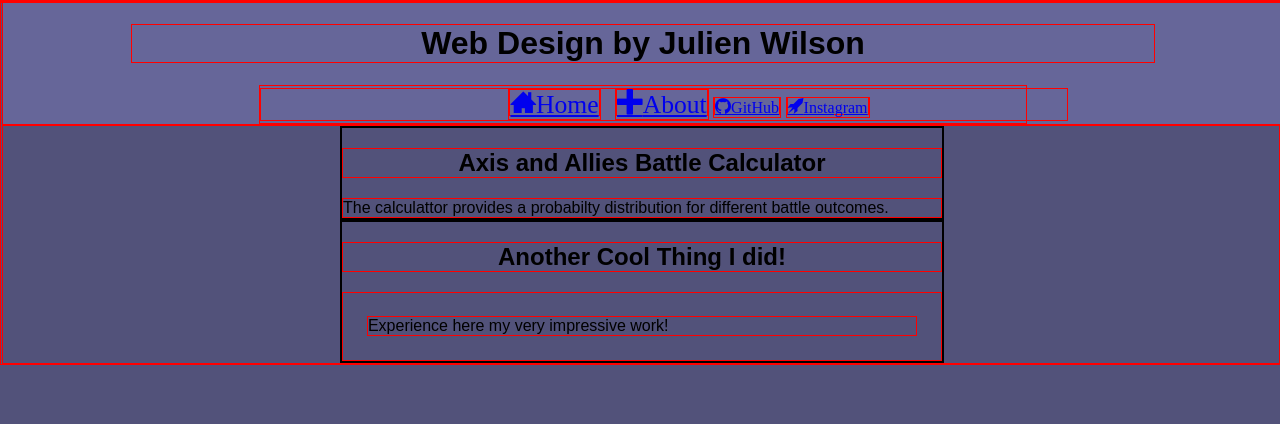
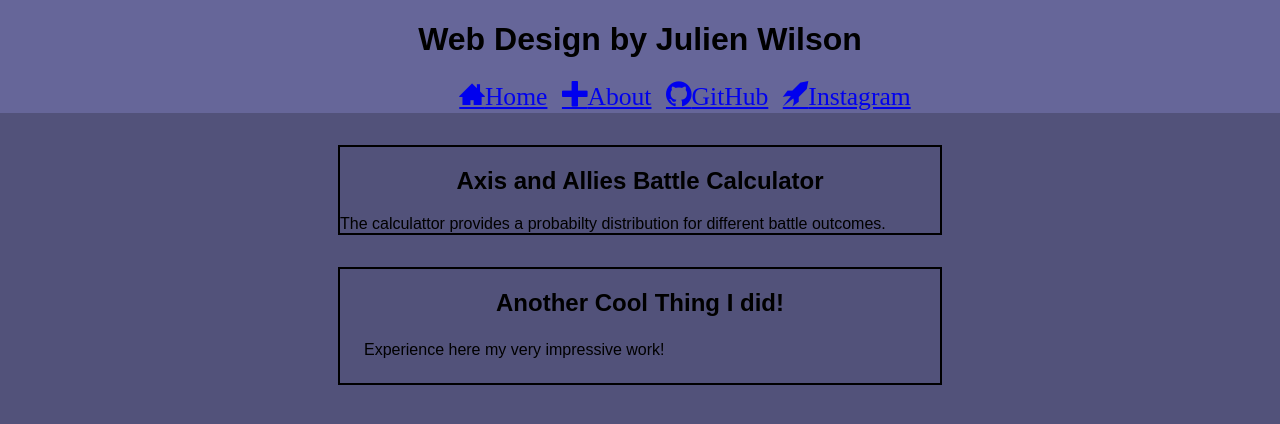
Before and after one commit to julienawilson/portfolio, a plain HTML site: page index.html in a window 1280 px wide. Drawn offline with nearby package versions, Linux system fonts and the light colour scheme; files whose address does not match are found by name.

Commit message:
added a category attribute to each article and made the nav buttons the same size

```diff
--- a/index.html
+++ b/index.html
@@ -25,7 +25,7 @@
     </div>
 
     <div id="articles" class="tab-content">
-      <div class="template">
+      <div class="template" data-category=''>
         <h2 class="article-title">Title</h2>
         <div class="body">
         <p>Body of the article</p>
--- a/scripts/article.js
+++ b/scripts/article.js
@@ -3,6 +3,7 @@ var articles = [];
 function Article (post){
   this.title = post.title;
   this.body = post.body;
+  this.category= post.category;
 };
 
 //apply object properties in to new html chunk
@@ -12,6 +13,7 @@ Article.prototype.toHtml = function(){
   $newArticle.find('.body').html(this.body);
   $newArticle.removeClass('template');
   $newArticle.addClass('article');
+  $newArticle.attr('data-category',this.category);
   return $newArticle;
 };
 
--- a/scripts/portfolioContent.js
+++ b/scripts/portfolioContent.js
@@ -1,7 +1,9 @@
 var portfolioContent = [
   {title: 'Axis and Allies Battle Calculator',
-   body: 'The calculattor provides a probabilty distribution for different battle outcomes.'},
+   body: 'The calculattor provides a probabilty distribution for different battle outcomes.',
+   category: 'Games'},
    {title: 'Another Cool Thing I did!',
-    body: '<p>Experience here my very impressive work!</p>'}
+    body: '<p>Experience here my very impressive work!</p>',
+    category: 'Other'}
 
 ];
--- a/styles/modules.css
+++ b/styles/modules.css
@@ -1,6 +1,4 @@
-*{
-  border: 1px solid red;
-}
+
 
 #nav {
   display:none;
@@ -21,7 +19,7 @@
   display: block;
 }
 
-.tab{
+#nav-box li{
   font-size: 160%;
   color: black;
   margin-left: 10px;
@@ -69,6 +67,7 @@
 
   .article {
     margin: 0 auto;
+    margin-top: 2em;
   }
 
   .article p {
```
